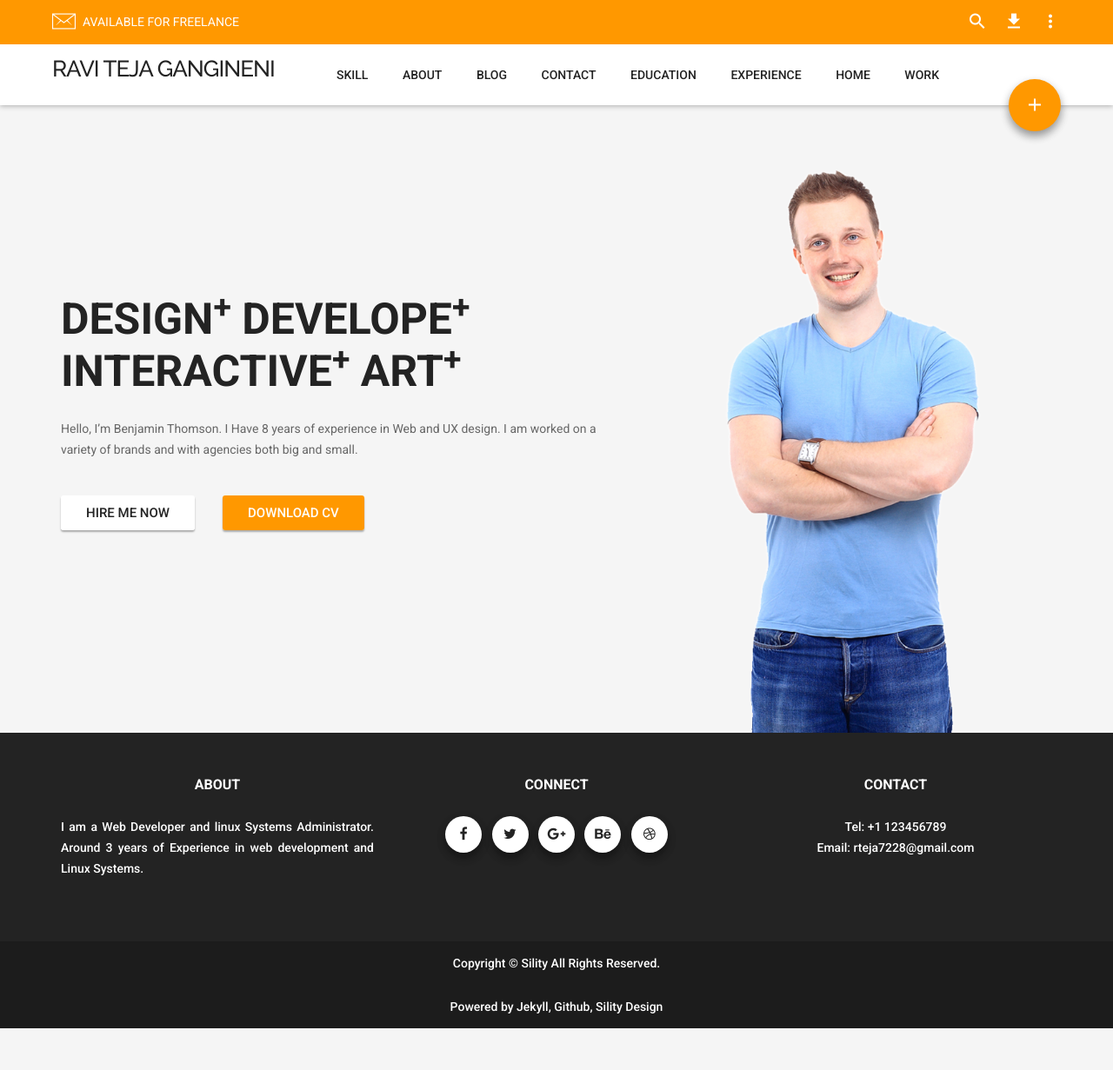
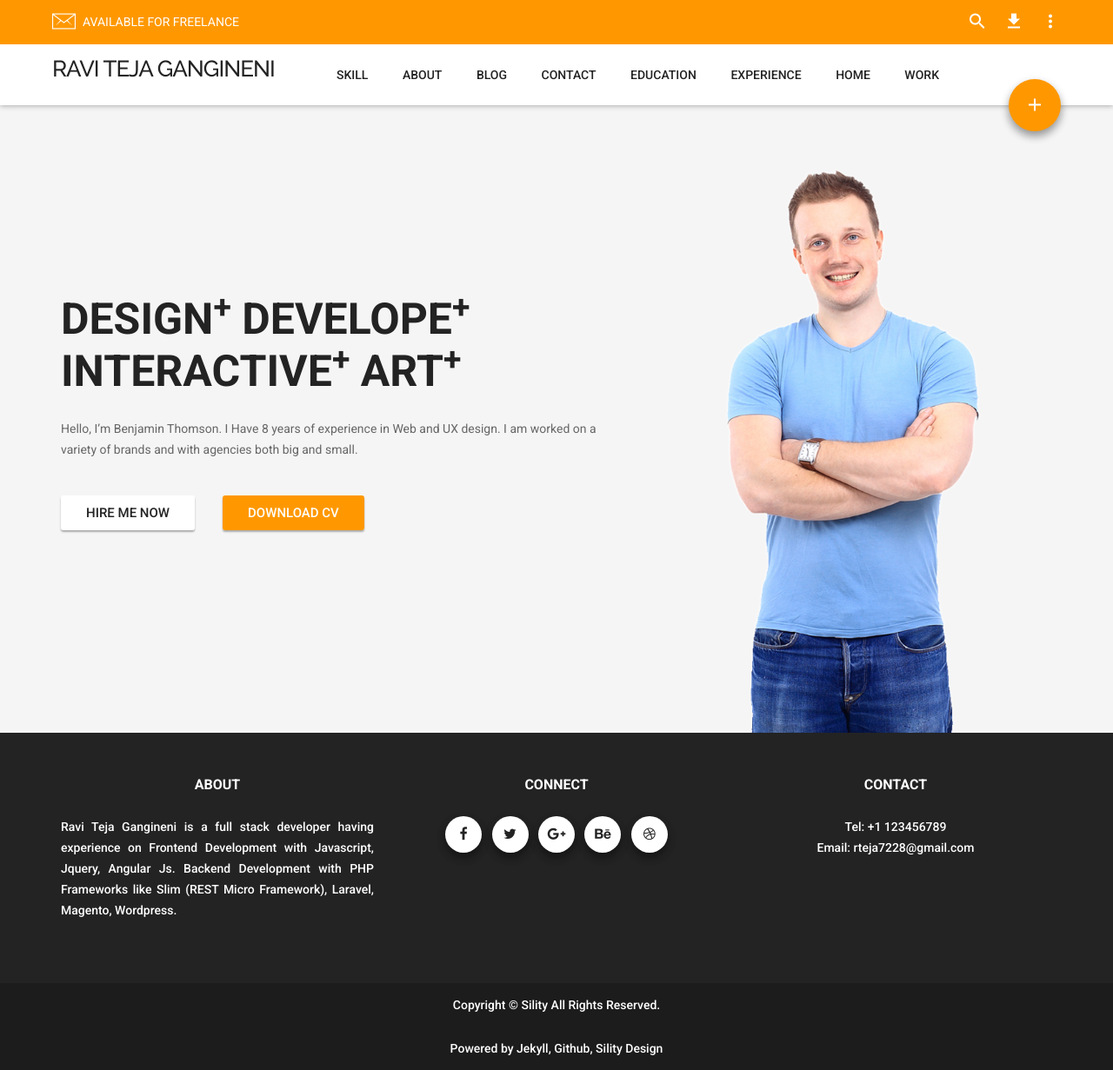
Before and after one commit to rteja91/rteja91.github.io, a Jekyll site: the page built from index.html, in a window 1280 px wide. Shown: the whole page at 87% size. Built offline with Jekyll 4.4.1, drawn with Linux system fonts in a browser that asks for light colours; nearby versions of some CDN libraries; some web fonts are replaced; comment, search, counter and statistics services are not loaded; before the commit the page ends 1183 px from its top, so only the background shows below that.

```diff
--- a/_config.yml
+++ b/_config.yml
@@ -2,8 +2,8 @@
 title: Ravi Teja Gangineni
 email: rteja7228@gmail.com
 description: > # this means to ignore newlines until "baseurl:"
-  I am a Web Developer and linux Systems Administrator. Around 3 years of Experience in
-  web development and Linux Systems.
+  Ravi Teja Gangineni is a full stack developer having experience on Frontend Development with Javascript, Jquery, Angular Js.
+  Backend Development with PHP Frameworks like Slim (REST Micro Framework), Laravel, Magento, Wordpress.
 baseurl: "" # the subpath of your site, e.g. /blog/
 url: "http://raviteja.gangineni.com" # the base hostname & protocol for your site
 twitter_username: rteja91
@@ -11,5 +11,8 @@ github_username:  rteja91
 
 # Build settings
 markdown: kramdown
+gems:
+  - jekyll-sitemap
+  - jekyll-paginate
 sass:
     sass_dir: _sass
```
